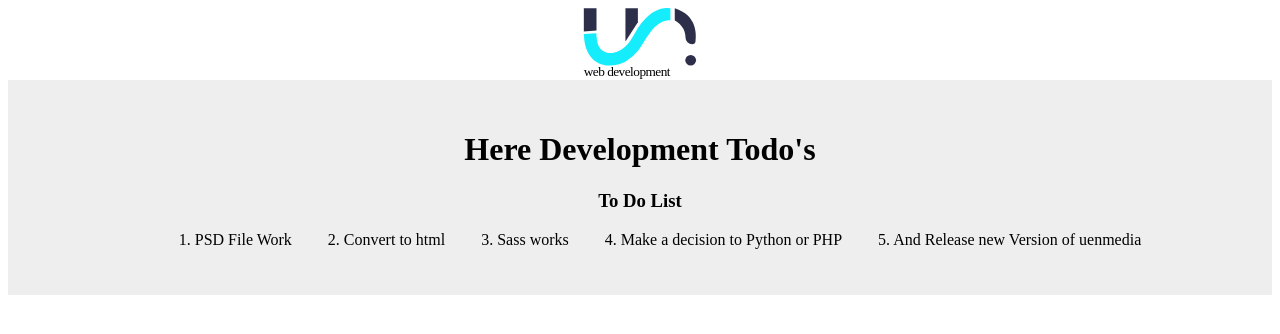
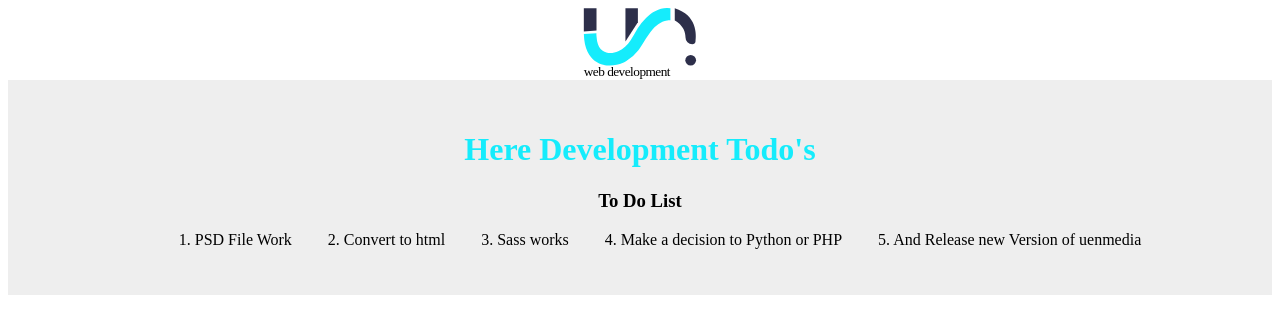
Before and after one commit to Qurus/Qurus.github.io, a plain HTML site: page index.html in a window 1280 px wide. Drawn offline with Linux system fonts and the light colour scheme.

Commit message:
Initial commit

```diff
--- a/style.sass
+++ b/style.sass
@@ -16,3 +16,5 @@ a
 	font-family: "ff-meta-web-pro",sans-serif
 	font-weight: normal
 	font-size: 22px
+h1
+	color: #15ecfc
```
Also changed, not shown: css/style.css.
